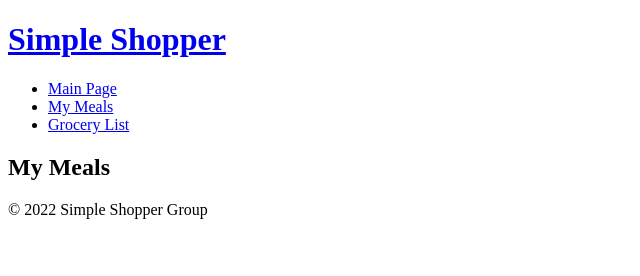
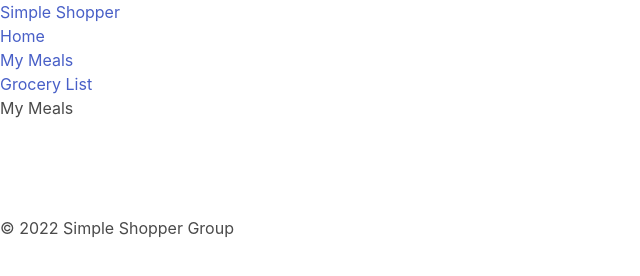
Before and after one commit to SidheLore/Project_1, a plain HTML site: page my-meals.html in a window 1280 px wide. Shown: the whole page, without its empty margins (0-640 px from the left). Drawn offline with nearby package versions, Linux system fonts and the light colour scheme.

Commit message:
bulma link, section classes added

```diff
--- a/my-meals.html
+++ b/my-meals.html
@@ -5,6 +5,8 @@
     <meta http-equiv="X-UA-Compatible" content="IE=edge">
     <meta name="viewport" content="width=device-width, initial-scale=1.0">
     <title>Simple Shopper Meals</title>
+    <link rel="stylesheet" href="./assets/css/style.css" />
+    <link rel="stylesheet" href="./assets/css/bulma.min.css">
 </head>
 <body>
     <header>
@@ -14,7 +16,7 @@
         <nav>
             <ul>
                 <li>
-                    <a href="./index.html">Main Page</a>
+                    <a href="./index.html">Home</a>
                 </li>
                 <li>
                     <a href="./my-meals.html">My Meals</a>
@@ -24,10 +26,12 @@
                 </li>
             </ul>
         </nav>
-        <section>
+        <section class="section, banner">
             <h2>
                 My Meals
             </h2>
+        </section>
+        <section class="section">
         </section>
     <footer>
         <div>
```
